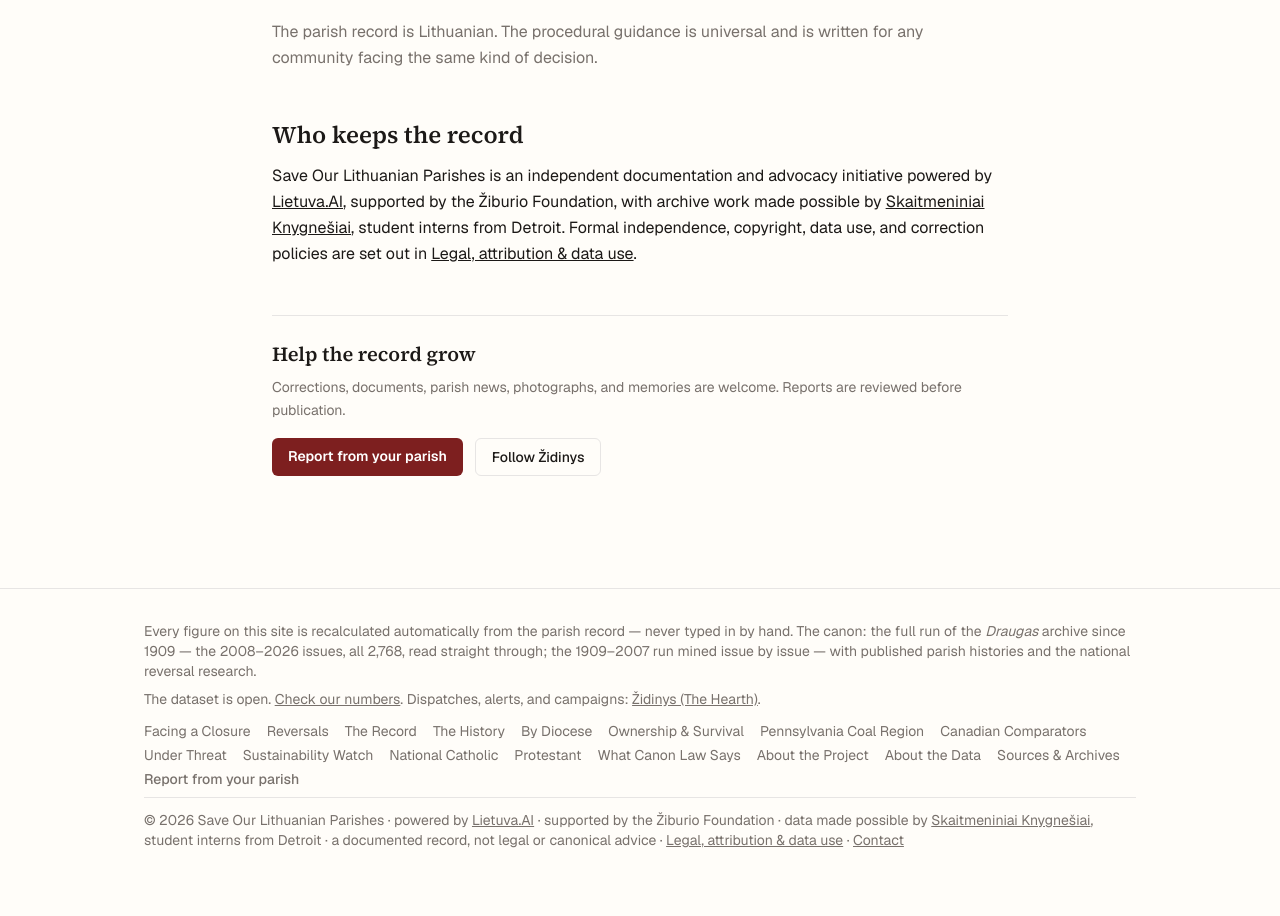
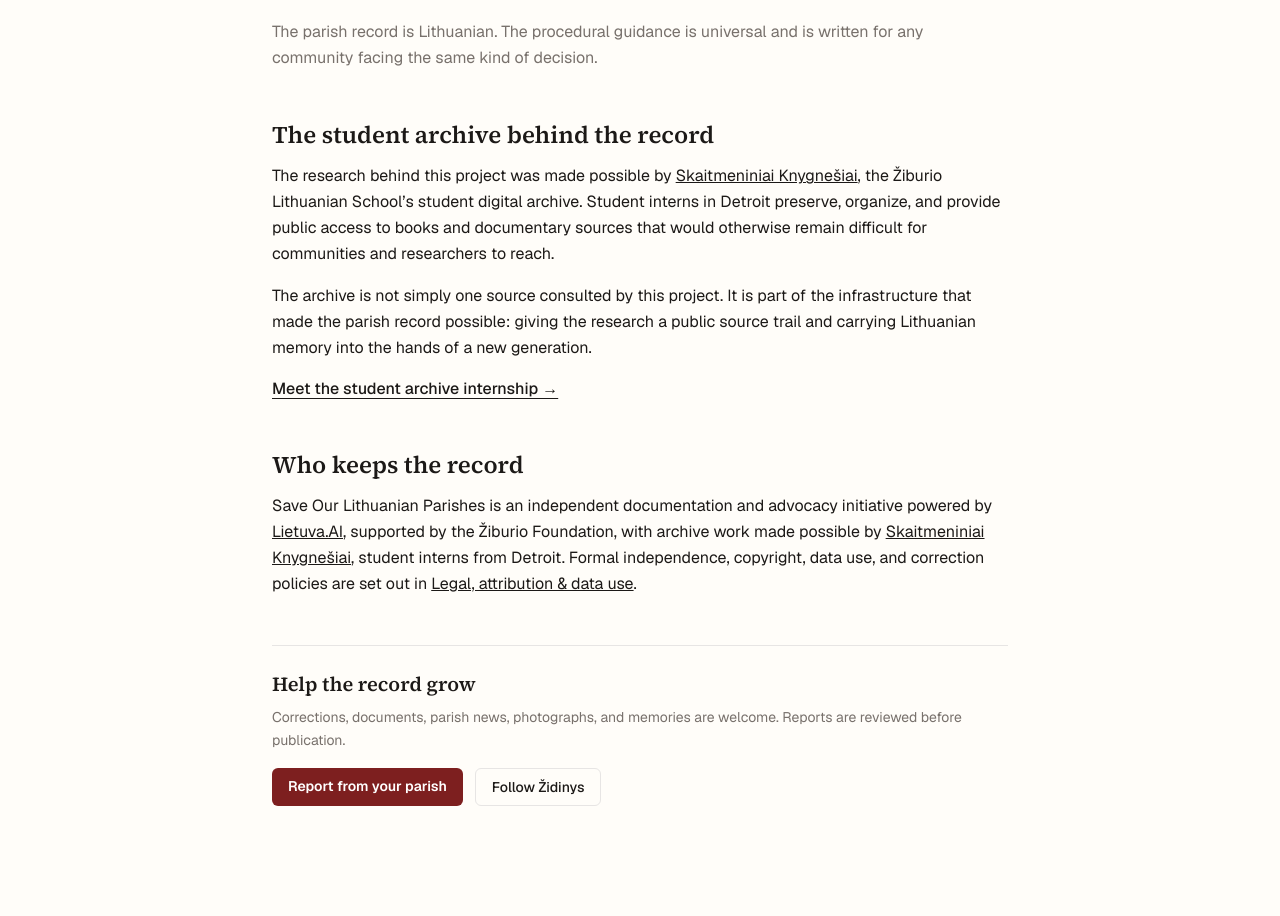
Before and after one commit to LietuvaAI/save-our-lithuanian-parishes, a Next.js app: page /about in a window 1280 px wide. Shown: the part 1906-2822 px from the top of the page. Before the commit the page ends 2788 px from the top, so only its background shows below. Built offline with nearby package versions, Linux system fonts and the light colour scheme.

Commit message:
Credit the student archive in About

```diff
--- a/app/about/page.tsx
+++ b/app/about/page.tsx
@@ -157,6 +157,43 @@
 
       <section className="mt-12">
         <h2 className="font-serif text-2xl font-semibold">
+          The student archive behind the record
+        </h2>
+        <div className="mt-3 space-y-4 leading-relaxed">
+          <p>
+            The research behind this project was made possible by{" "}
+            <a
+              href="https://archyvas.ziburioltmokykla.org"
+              target="_blank"
+              rel="noopener noreferrer"
+              className="underline hover:text-accent"
+            >
+              Skaitmeniniai Knygnešiai
+            </a>
+            , the Žiburio Lithuanian School&rsquo;s student digital archive.
+            Student interns in Detroit preserve, organize, and provide public
+            access to books and documentary sources that would otherwise remain
+            difficult for communities and researchers to reach.
+          </p>
+          <p>
+            The archive is not simply one source consulted by this project. It
+            is part of the infrastructure that made the parish record possible:
+            giving the research a public source trail and carrying Lithuanian
+            memory into the hands of a new generation.
+          </p>
+        </div>
+        <a
+          href="https://archyvas.ziburioltmokykla.org/internship"
+          target="_blank"
+          rel="noopener noreferrer"
+          className="mt-4 inline-block font-medium underline underline-offset-4 hover:text-accent"
+        >
+          Meet the student archive internship →
+        </a>
+      </section>
+
+      <section className="mt-12">
+        <h2 className="font-serif text-2xl font-semibold">
           Who keeps the record
         </h2>
         <p className="mt-3 leading-relaxed">
```
